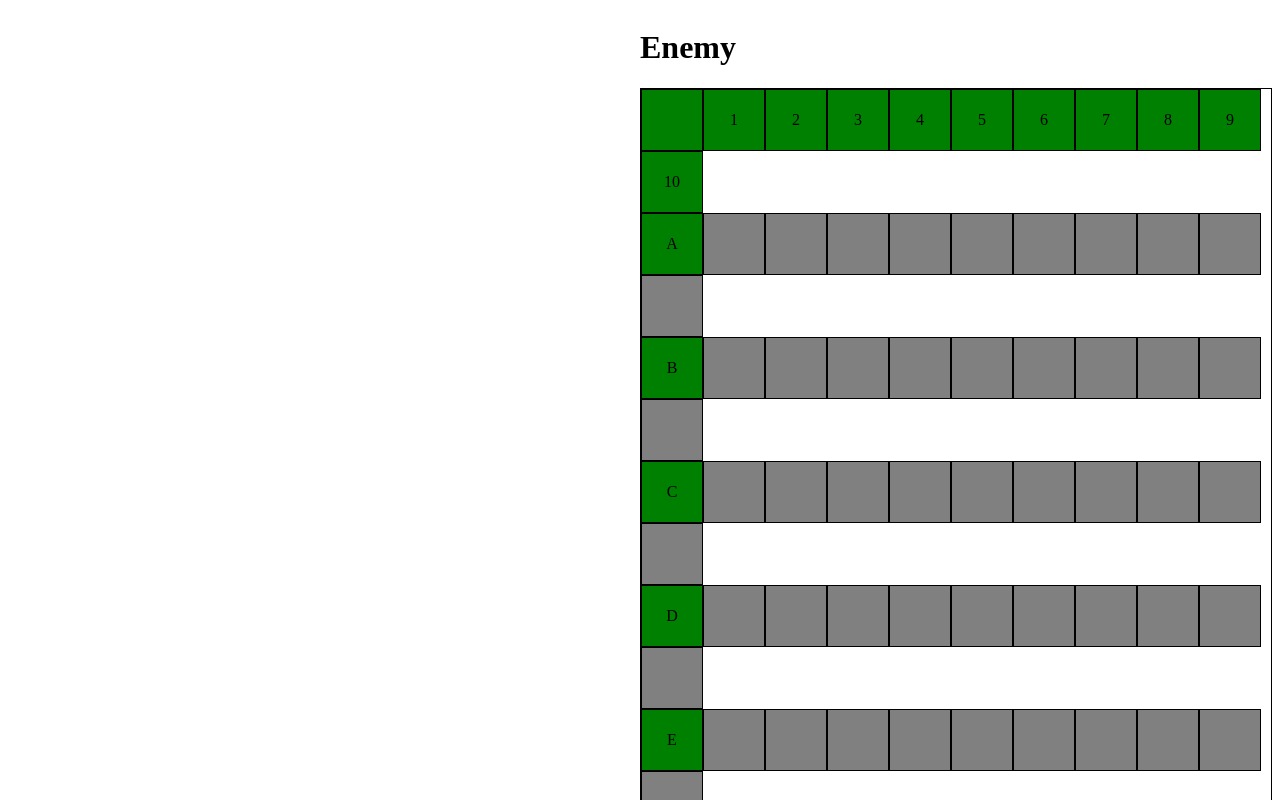
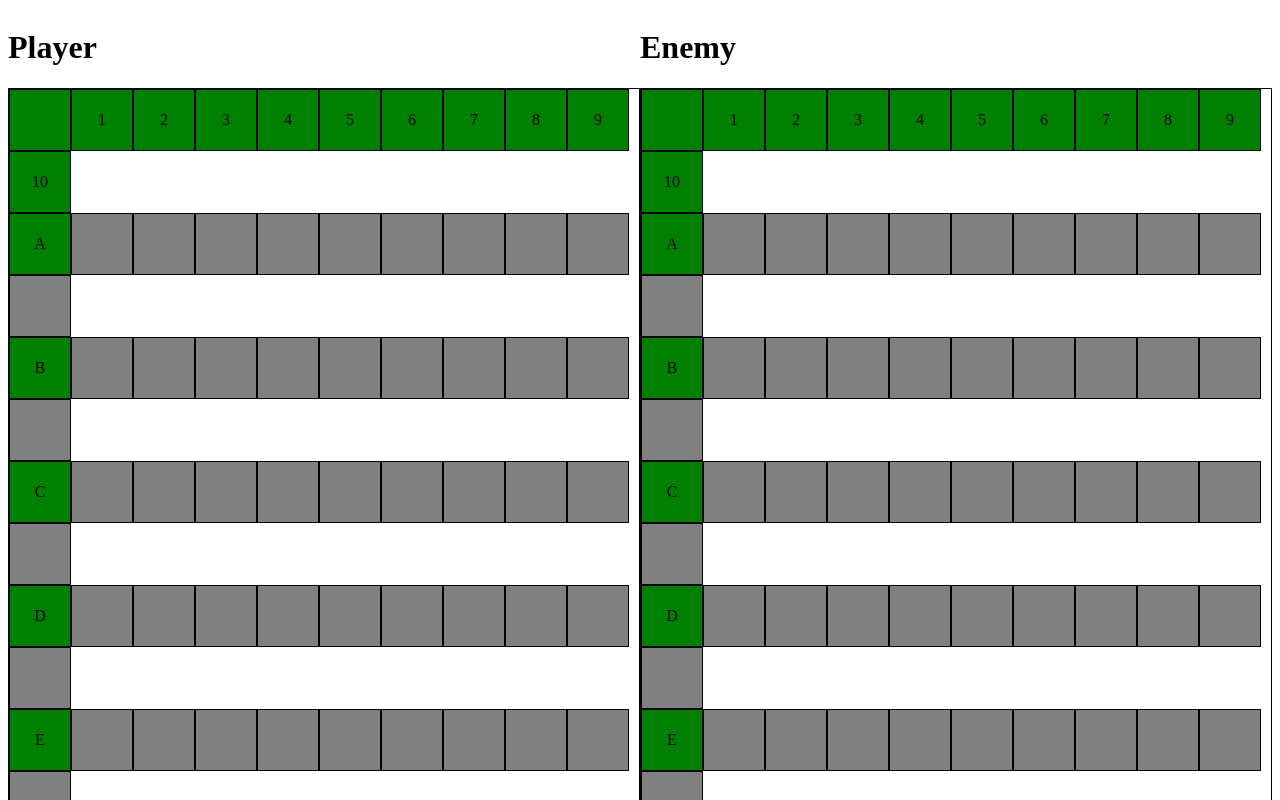
Before and after one commit to piotrleniec/battleships-vue, a Vue app: page / in a window 1280 px wide. Shown: the top 800 px of the page. Built offline with nearby package versions, Linux system fonts and the light colour scheme.

Commit message:
"forked" enemy grid into player grid

```diff
--- a/src/App.vue
+++ b/src/App.vue
@@ -2,7 +2,7 @@
   <div id="app">
     <div class="grid-container">
       <h1>Player</h1>
-      <grid />
+      <player-grid />
     </div>
 
     <div class="grid-container">
@@ -15,10 +15,11 @@
 <script>
 import Grid from '@/components/Grid'
 import EnemyGrid from '@/components/EnemyGrid'
+import PlayerGrid from '@/components/PlayerGrid'
 
 export default {
   name: 'app',
-  components: { Grid, EnemyGrid }
+  components: { Grid, EnemyGrid, PlayerGrid }
 }
 </script>
 
--- /dev/null
+++ b/src/components/PlayerGrid/Cell.vue
@@ -0,0 +1,50 @@
+<template>
+  <div :class="classes" v-html="'&nbsp;'"></div>
+</template>
+
+<script>
+import { mapGetters } from 'vuex'
+import * as cellTypes from '@/core/cellTypes/enemy'
+
+export default {
+  name: 'cell',
+  props: ['x', 'y'],
+  computed: {
+    ...mapGetters(['enemyGrid']),
+    classes: function () {
+      const cellType = this.enemyGrid[10 * this.y + this.x]
+
+      const modifierClass = {
+        [cellTypes.FOG_OF_WAR]: 'player-grid__cell--fog-of-war',
+        [cellTypes.HIT]: 'player-grid__cell--hit',
+        [cellTypes.MISS]: 'player-grid__cell--miss'
+      }[cellType]
+
+      return ['player-grid__cell', modifierClass]
+    }
+  }
+}
+</script>
+
+<style>
+.player-grid__cell {
+  display: inline-block;
+  width: 60px;
+  height: 60px;
+  border: black solid 1px;
+  line-height: 60px;
+  text-align: center;
+}
+
+.player-grid__cell--fog-of-war {
+  background-color: grey;
+}
+
+.player-grid__cell--hit {
+  background-color: red;
+}
+
+.player-grid__cell--miss {
+  background-color: blue;
+}
+</style>
--- /dev/null
+++ b/src/components/PlayerGrid/index.vue
@@ -0,0 +1,46 @@
+<template>
+  <div class="player-grid">
+    <div>
+      <div class="player-grid__label" v-html="'&nbsp;'"></div>
+      <div
+        v-for="label in horizontalLabels"
+        class="player-grid__label"
+      >{{ label }}</div>
+    </div>
+    <div v-for="(label, y) in verticalLabels">
+      <div class="player-grid__label">{{ label }}</div>
+      <cell v-for="x in 10" :x="x - 1" :y="y" />
+    </div>
+  </div>
+</template>
+
+<script>
+import Cell from '@/components/PlayerGrid/Cell'
+
+export default {
+  name: 'player-grid',
+  data: () => ({
+    horizontalLabels: [1, 2, 3, 4, 5, 6, 7, 8, 9, 10],
+    verticalLabels: ['A', 'B', 'C', 'D', 'E', 'F', 'G', 'H', 'I', 'J']
+  }),
+  components: { Cell }
+}
+</script>
+
+<style>
+.player-grid {
+  display: inline-block;
+  margin: auto;
+  border: black solid 1px;
+}
+
+.player-grid__label {
+  display: inline-block;
+  width: 60px;
+  height: 60px;
+  border: black solid 1px;
+  line-height: 60px;
+  text-align: center;
+  background-color: green;
+}
+</style>
```
